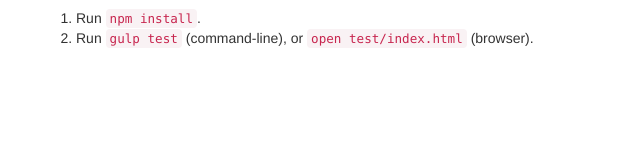
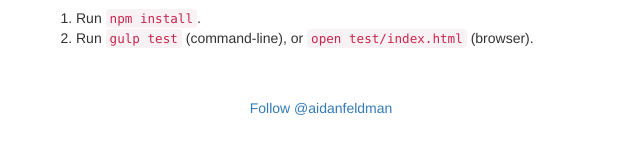
Before and after one commit to afeld/bootstrap-toc, a Jekyll site: the page built from index.md, in a window 1280 px wide. Shown: the part 2693-2848 px from the top of the page, without its empty margins (419-1059 px from the left). Built offline with Jekyll 4.4.1, drawn with Linux system fonts in a browser that asks for light colours; nearby versions of some CDN libraries; comment, search, counter and statistics services are not loaded; before the commit the page ends 2791 px from its top, so only the background shows below that.

Commit message:
add twitter follow button

```diff
--- a/_layouts/default.html
+++ b/_layouts/default.html
@@ -28,6 +28,10 @@
         </div>
         <div class="col-sm-9">
           {{ content }}
+          <footer>
+            <a href="https://twitter.com/aidanfeldman" class="twitter-follow-button" data-show-count="false" data-size="large">Follow @aidanfeldman</a>
+            <script>!function(d,s,id){var js,fjs=d.getElementsByTagName(s)[0],p=/^http:/.test(d.location)?'http':'https';if(!d.getElementById(id)){js=d.createElement(s);js.id=id;js.src=p+'://platform.twitter.com/widgets.js';fjs.parentNode.insertBefore(js,fjs);}}(document, 'script', 'twitter-wjs');</script>
+          </footer>
         </div>
       </div>
     </div>
--- a/assets/screen.css
+++ b/assets/screen.css
@@ -20,6 +20,11 @@
   text-align: center;
 }
 
+footer {
+  margin-top: 50px;
+  text-align: center;
+}
+
 /* small screens */
 @media (max-width: 768px) {
   /* override the Affix plugin so that the navigation isn't sticky */
```
